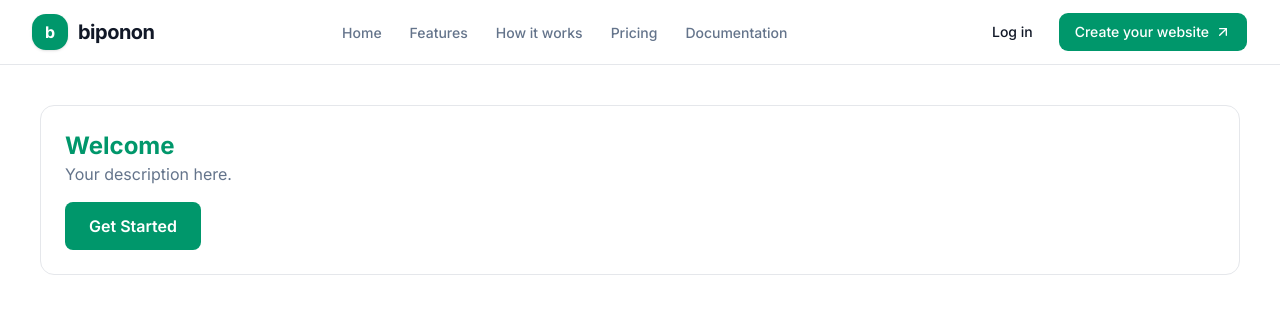
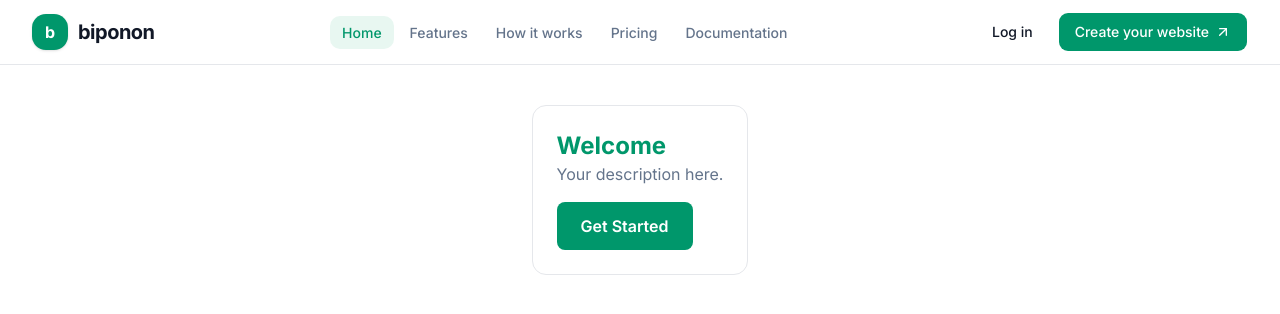
Before and after one commit to tfshorifulislam/biponon, a Next.js app: page / in a window 1280 px wide. Shown: the top 314 px of the page. Built offline with nearby package versions, Linux system fonts and the light colour scheme.

Commit message:
update navbar active route

```diff
--- a/src/app/layout.tsx
+++ b/src/app/layout.tsx
@@ -24,7 +24,7 @@ export default function RootLayout({ children }: LayoutProps<"/">) {
     >
       <body className="flex min-h-full flex-col">
         <MainNavbar />
-        <main className="flex-1">{children}</main>
+        <main className="max-w-7xl mx-auto">{children}</main>
       </body>
     </html>
   );
--- a/src/app/page.tsx
+++ b/src/app/page.tsx
@@ -1,6 +1,6 @@
 export default function Test() {
   return (
-    <div className="min-h-screen bg-background p-10 text-foreground">
+    <div className="min-h-screen bg-background p-10 text-foreground max-w-full">
       <div className="surface rounded-xl p-6">
         <h3 className="text-primary text-2xl font-bold">Welcome</h3>
 
--- a/src/components/navbar/desktopNavbar.tsx
+++ b/src/components/navbar/desktopNavbar.tsx
@@ -1,11 +1,21 @@
+"use client";
+
 import Link from "next/link";
+import { usePathname } from "next/navigation";
 import { ArrowUpRight } from "lucide-react";
 
 import { Button } from "@/components/ui/button";
+import { cn } from "@/lib/utils";
 import { BrandLogo } from "./brandLogo";
 import { navLinks } from "./navLinks";
 
+function isActiveRoute(pathname: string, href: string) {
+  return href === "/" ? pathname === "/" : pathname.startsWith(href);
+}
+
 export function DesktopNavbar() {
+  const pathname = usePathname();
+
   return (
     <nav
       aria-label="Main navigation"
@@ -14,16 +24,26 @@ export function DesktopNavbar() {
       <BrandLogo />
 
       <ul className="flex items-center gap-1">
-        {navLinks.map((link) => (
+        {navLinks.map((link) => {
+          const active = isActiveRoute(pathname, link.href);
+
+          return (
             <li key={link.href}>
               <Link
                 href={link.href}
-              className="rounded-lg px-3 py-2 text-sm font-medium text-muted-foreground transition-colors hover:bg-muted hover:text-foreground"
+                aria-current={active ? "page" : undefined}
+                className={cn(
+                  "rounded-lg px-3 py-2 text-sm font-medium transition-colors hover:bg-muted hover:text-foreground",
+                  active
+                    ? "bg-brand-soft text-brand"
+                    : "text-muted-foreground",
+                )}
               >
                 {link.label}
               </Link>
             </li>
-        ))}
+          );
+        })}
       </ul>
 
       <div className="flex items-center gap-2">
--- a/src/components/navbar/mobileNavbar.tsx
+++ b/src/components/navbar/mobileNavbar.tsx
@@ -2,9 +2,11 @@
 
 import { useState } from "react";
 import Link from "next/link";
+import { usePathname } from "next/navigation";
 import { ArrowRight, Menu } from "lucide-react";
 
 import { Button } from "@/components/ui/button";
+import { cn } from "@/lib/utils";
 import {
   Sheet,
   SheetContent,
@@ -17,7 +19,12 @@ import {
 import { BrandLogo } from "./brandLogo";
 import { navLinks } from "./navLinks";
 
+function isActiveRoute(pathname: string, href: string) {
+  return href === "/" ? pathname === "/" : pathname.startsWith(href);
+}
+
 export function MobileNavbar() {
+  const pathname = usePathname();
   const [open, setOpen] = useState(false);
 
   return (
@@ -51,18 +58,35 @@ export function MobileNavbar() {
             className="flex-1 overflow-y-auto p-3"
           >
             <ul className="flex flex-col gap-1">
-              {navLinks.map((link) => (
+              {navLinks.map((link) => {
+                const active = isActiveRoute(pathname, link.href);
+
+                return (
                   <li key={link.href}>
                     <Link
                       href={link.href}
                       onClick={() => setOpen(false)}
-                    className="flex items-center justify-between rounded-lg px-3 py-2.5 text-base font-medium text-foreground transition-colors hover:bg-muted hover:text-brand"
+                      aria-current={active ? "page" : undefined}
+                      className={cn(
+                        "flex items-center justify-between rounded-lg px-3 py-2.5 text-base font-medium transition-colors hover:bg-muted hover:text-brand",
+                        active
+                          ? "bg-brand-soft text-brand"
+                          : "text-foreground",
+                      )}
                     >
                       {link.label}
-                    <ArrowRight className="size-4 text-muted-foreground" />
+                      <ArrowRight
+                        className={cn(
+                          "size-4",
+                          active
+                            ? "text-brand"
+                            : "text-muted-foreground",
+                        )}
+                      />
                     </Link>
                   </li>
-              ))}
+                );
+              })}
             </ul>
           </nav>
 
```
Lines whose indentation alone changed are shown as unchanged.
